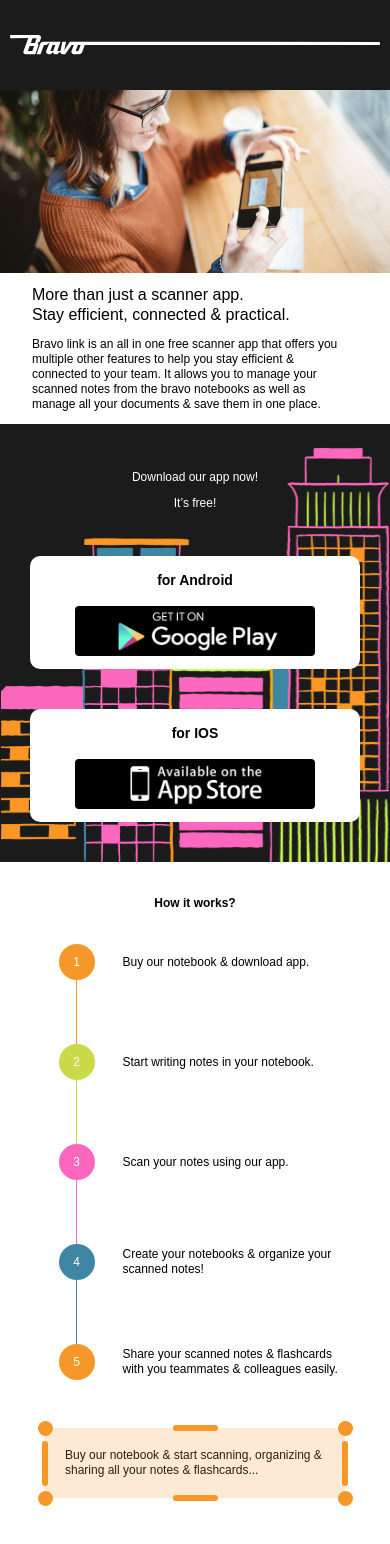
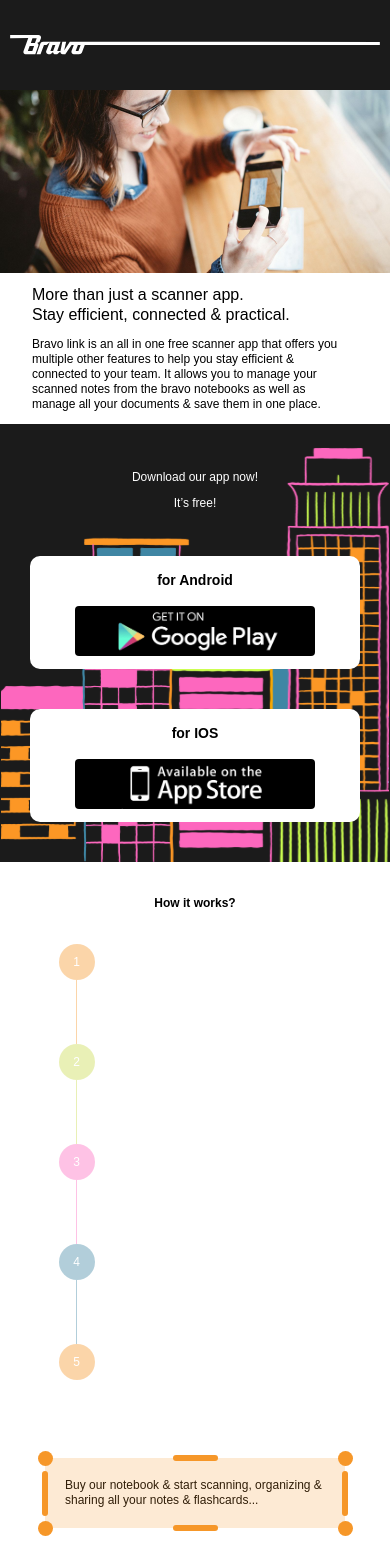
Before and after one commit to ZafCode14/Bravo, a Next.js app: page / in a window 390 px wide. Shown: the top 1544 px of the page. Built offline with nearby package versions, Linux system fonts and the light colour scheme; a web font is replaced by a local one.

Commit message:
how to done

```diff
--- a/components/infoBox.tsx
+++ b/components/infoBox.tsx
@@ -1,6 +1,6 @@
 function InfoBox() {
   return (
-    <div className="my-12 w-[300px] lg:w-[525px] lg:h-[154px] max-w-[95%] h-[70px] flex justify-center items-center  relative lg:mb-32">
+    <div className="my-12 w-[300px] lg:w-[525px] lg:h-[154px] max-w-[95%] h-[70px] flex justify-center items-center  relative lg:mb-32 z-20">
       <div className="absolute w-full h-full bg-[#F69729] opacity-20">
       </div>
       <div className="w-[15px] h-[15px] lg:w-[27px] lg:h-[27px] lg:-top-[13.5px] lg:-left-[13.5px] bg-[#F69729] rounded-full absolute -top-[7.5px] -left-[7.5px]"></div>
--- a/components/sections/download.tsx
+++ b/components/sections/download.tsx
@@ -7,7 +7,7 @@
   const width = useWindowWidth();
   const height = useWindowHeight().scrollPixels;
   return (
-    <section className="bg-color-black w-full flex flex-col items-center justify-center sm:px-8 md:px-3 relative overflow-hidden md:pt-20 md:pb-40">
+    <section className="bg-color-black w-full flex flex-col items-center justify-center sm:px-8 md:px-3 relative overflow-hidden md:pt-20 md:pb-40 z-20">
       <Image property="" alt="graphical image" src={'/images/drawing.svg'} height={"2000"} width={"1000"} className={width > 1250 ? `absolute right-0 bottom-0` : `absolute h-full w-auto md:bottom-[-20px]`} style={{
         width: width > 1250 && height < 800 ? `calc(200px + ${height / 2}px)` : "none"
       }}/>
--- a/components/sections/howItWorks.tsx
+++ b/components/sections/howItWorks.tsx
@@ -1,62 +1,80 @@
-import { useEffect } from "react";
+import { useEffect, useRef, useState } from "react";
 import HowWorks from "../howWorks";
 import InfoBox from "../infoBox";
 import useWindowHeight from "@/hooks/height";
+import useWindowWidth from "@/hooks/width";
 
 function HowItWorks() {
   const height = useWindowHeight().scrollPixels;
+  const width = useWindowWidth();
+  const sectionRef = useRef<HTMLDivElement>(null);
+  const [distance, setDistance] = useState<number>(0);
+
+  useEffect(() => {
+    if (sectionRef.current) {
+      const rect = sectionRef.current.getBoundingClientRect();
+      const scrollTop = window.scrollY || document.documentElement.scrollTop;
+      const distanceFromTop = rect.top + scrollTop;
+      setDistance(distanceFromTop - window.innerHeight);
+    }
+  }, [height]);
 
   useEffect(() => {
     console.log(height);
   }, [height]);
 
-  const m = (100 - 0) / (1400 - 900);
-  const x = m * (height - 900);
+  const dist = distance + 200
+
+  const m = (100 - 0) / (dist + 400 - dist);
+  const x = m * (height - dist);
 
 
   return (
-    <section className="relative flex flex-col items-center w-full">
+    <section className="relative flex flex-col items-center w-full overflow-hidden">
       <p className="my-8 font-bold md:text-[22px]">How it works?</p>
-      <div className="flex flex-col items-center w-full lg:flex-row lg:justify-center lg:my-[110px]">
+      <div className="flex flex-col items-center w-full mb-[30px] lg:flex-row lg:justify-center lg:my-[110px]">
+        <div ref={sectionRef}></div>
         <HowWorks
           color="bg-[#F69729]"
           number="1"
           text="Buy our notebook & download app."
           line="flex"
-          addClass={x > 14 ? "lg:opacity-100" : "lg:opacity-0"}
+          addClass={x > 14 ? "opacity-100" : "opacity-0"}
         />
         <HowWorks
           color="bg-[#CADB4A]"
           number="2"
           text="Start writing notes in your notebook."
           line="flex"
-          addClass={x > 32 ? "lg:opacity-100" : "lg:opacity-0"}
+          addClass={x > 32 ? "opacity-100" : "opacity-0"}
         />
         <HowWorks
           color="bg-[#FD67BE]"
           number="3"
           text="Scan your notes using our app."
           line="flex"
-          addClass={x > 50 ? "lg:opacity-100" : "lg:opacity-0"}
+          addClass={x > 50 ? "opacity-100" : "opacity-0"}
         />
         <HowWorks
           color="bg-[#3F86A4]"
           number="4"
           text="Create your notebooks & organize your scanned notes!"
           line="flex"
-          addClass={x > 67 ? "lg:opacity-100" : "lg:opacity-0"}
+          addClass={x > 67 ? "opacity-100" : "opacity-0"}
         />
         <HowWorks
           color="bg-[#F69729]"
           number="5"
           text="Share your scanned notes & flashcards with you teammates & colleagues easily."
           line="hidden lg:hidden"
-          addClass={x > 85 ? "lg:opacity-100" : "lg:opacity-0"}
+          addClass={x > 85 ? "opacity-100" : "opacity-0"}
         />
       </div>
-      <div className="hidden lg:flex justify-end absolute w-full h-[60px] top-[205px]">
-        <div className="h-full bg-white opacity-60" style={{
+      <div className="h-[580px] w-[50px] md:w-[60px] md:h-[790px] left-[15%] lg:left-0 flex flex-col lg:flex-row justify-end absolute lg:w-full lg:h-[60px] lg:top-[205px]">
+        <div className="lg:h-full w-full bg-white opacity-60" style={width >= 1024 ? {
           width: 100 - x > 0 && 100 - x < 100 ? `${100 - x}%` : `${100 - x < 100 ? "0" : "100"}%`
+        } : {
+          height: 100 - x > 0 && 100 - x < 100 ? `${100 - x}%` : `${100 - x < 100 ? "0" : "100"}%`
         }}>
         </div>
       </div>
--- a/components/sections/process.tsx
+++ b/components/sections/process.tsx
@@ -8,9 +8,9 @@
   const width = useWindowWidth();
   const sectionHeight = 800 * 5;
 
+  const { scrollPixels } = useWindowHeight();
   const section1Ref = useRef<HTMLDivElement>(null);
   const [distance, setDistance] = useState<number>(0);
-  const { scrollPixels } = useWindowHeight();
 
   useEffect(() => {
     if (section1Ref.current) {
```
